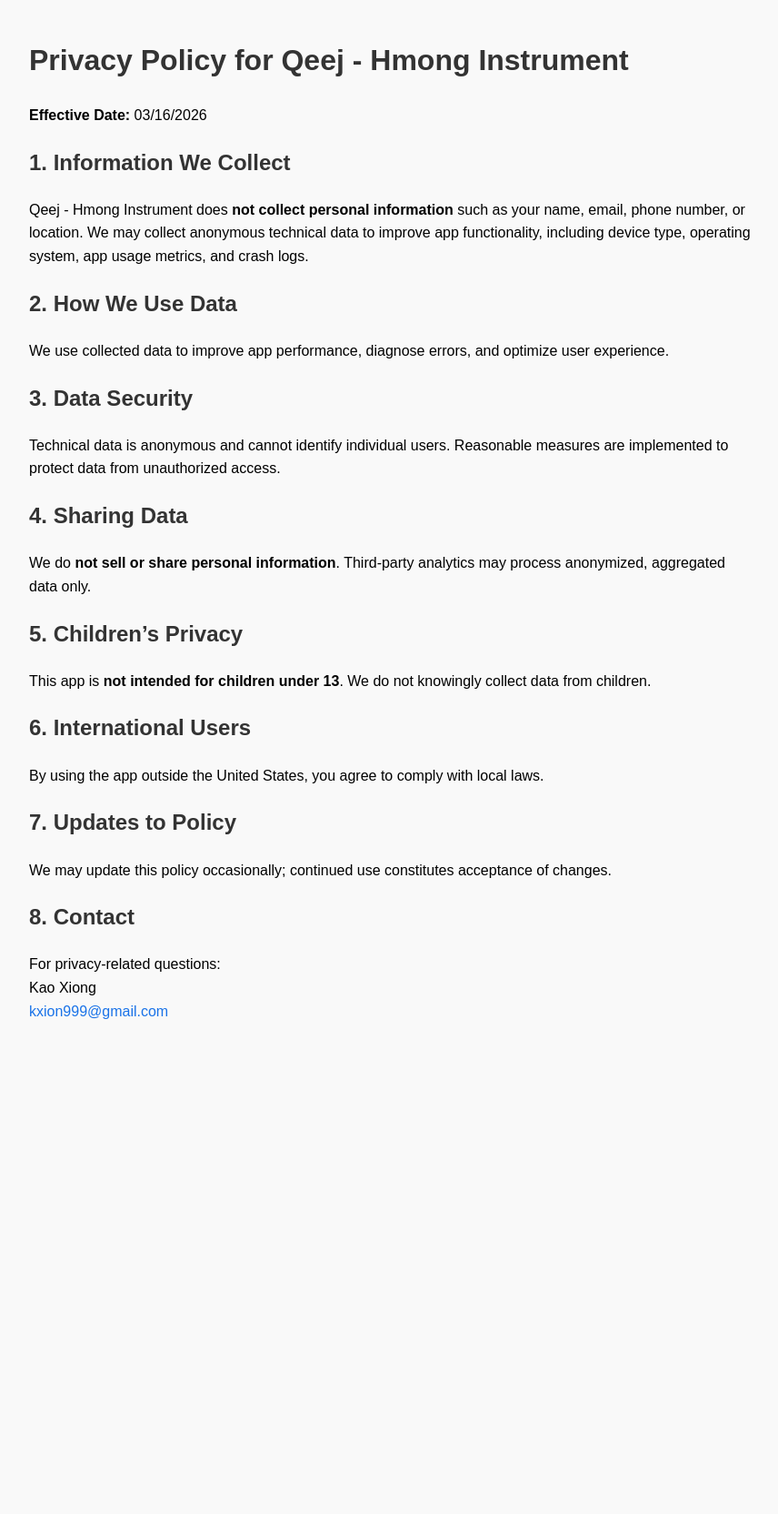
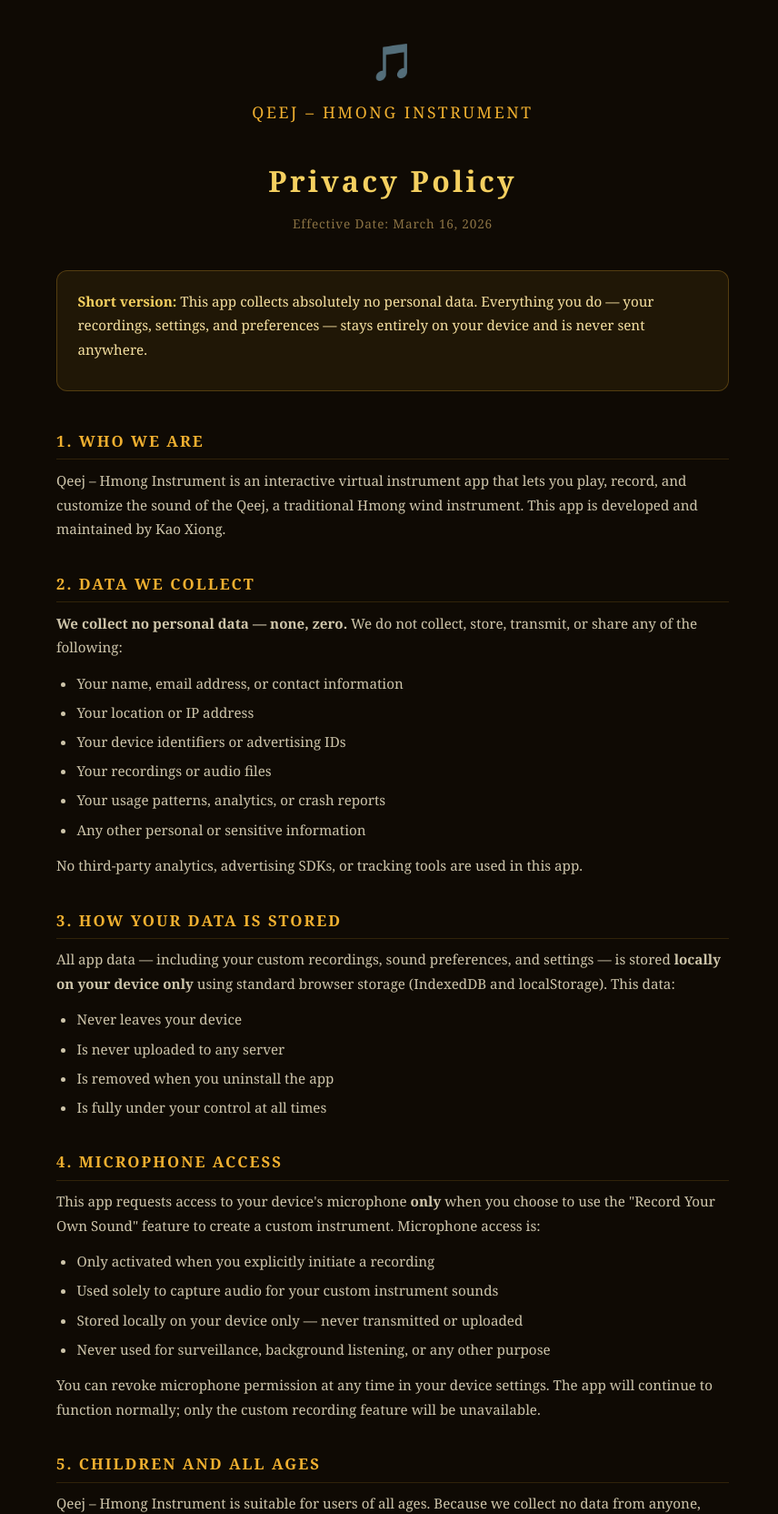
Before and after one commit to khaoticx-max/Qeej---Hmong-Instrument-Legal, a plain HTML site: page privacy-policy.html in a window 1280 px wide. Shown: the top 1664 px of the page at 91% size, without its empty margins (208-1064 px from the left). Before the commit the page ends 1164 px from the top, so only its background shows below. Drawn offline with Linux system fonts and the light colour scheme.

Commit message:
Update privacy-policy.html

```diff
--- a/privacy-policy.html
+++ b/privacy-policy.html
@@ -1,61 +1,266 @@
 <!DOCTYPE html>
 <html lang="en">
 <head>
-  <meta charset="UTF-8">
-  <meta name="viewport" content="width=device-width, initial-scale=1.0">
-  <title>Privacy Policy - Qeej - Hmong Instrument</title>
+  <meta charset="UTF-8" />
+  <meta name="viewport" content="width=device-width, initial-scale=1.0" />
+  <title>Privacy Policy – Qeej: Hmong Instrument</title>
   <style>
-    body { font-family: Arial, sans-serif; line-height: 1.6; padding: 20px; max-width: 800px; margin: auto; background: #f9f9f9; }
-    h1, h2 { color: #333; }
-    a { color: #1a73e8; text-decoration: none; }
-    a:hover { text-decoration: underline; }
-    section { margin-bottom: 20px; }
+    *, *::before, *::after { box-sizing: border-box; margin: 0; padding: 0; }
+
+    body {
+      font-family: Georgia, 'Times New Roman', serif;
+      background: #0f0a04;
+      color: #f0e6c8;
+      padding: 2rem 1rem;
+      line-height: 1.75;
+    }
+
+    .container {
+      max-width: 740px;
+      margin: 0 auto;
+    }
+
+    .brand {
+      text-align: center;
+      margin-bottom: 2rem;
+    }
+
+    .brand-icon {
+      font-size: 2.5rem;
+      display: block;
+      margin-bottom: 0.4rem;
+    }
+
+    .brand-name {
+      font-size: 1.1rem;
+      letter-spacing: 0.15em;
+      color: #f0b030;
+      text-transform: uppercase;
+    }
+
+    h1 {
+      font-size: clamp(1.4rem, 5vw, 2rem);
+      color: #f5d060;
+      text-align: center;
+      letter-spacing: 0.1em;
+      margin-bottom: 0.4rem;
+    }
+
+    .effective-date {
+      text-align: center;
+      font-size: 0.85rem;
+      color: rgba(240, 200, 120, 0.55);
+      margin-bottom: 2.5rem;
+      letter-spacing: 0.06em;
+    }
+
+    .summary-box {
+      background: rgba(240, 176, 48, 0.08);
+      border: 1px solid rgba(240, 176, 48, 0.25);
+      border-radius: 12px;
+      padding: 1.2rem 1.4rem;
+      margin-bottom: 2.5rem;
+    }
+
+    .summary-box p {
+      font-size: 0.95rem;
+      color: #f5e0a0;
+    }
+
+    .summary-box strong {
+      color: #f5d060;
+    }
+
+    h2 {
+      font-size: 1.05rem;
+      color: #f0b030;
+      letter-spacing: 0.12em;
+      text-transform: uppercase;
+      margin-top: 2rem;
+      margin-bottom: 0.6rem;
+      padding-bottom: 0.3rem;
+      border-bottom: 1px solid rgba(240, 176, 48, 0.15);
+    }
+
+    p {
+      font-size: 0.95rem;
+      color: rgba(240, 230, 200, 0.85);
+      margin-bottom: 0.8rem;
+    }
+
+    ul {
+      margin: 0.4rem 0 0.8rem 1.4rem;
+      font-size: 0.95rem;
+      color: rgba(240, 230, 200, 0.85);
+    }
+
+    ul li {
+      margin-bottom: 0.35rem;
+    }
+
+    a {
+      color: #f0b030;
+      text-decoration: underline;
+      text-underline-offset: 3px;
+    }
+
+    .contact-box {
+      margin-top: 2.5rem;
+      background: rgba(0, 0, 0, 0.3);
+      border: 1px solid rgba(240, 176, 48, 0.15);
+      border-radius: 10px;
+      padding: 1.2rem 1.4rem;
+      font-size: 0.92rem;
+      color: rgba(240, 220, 160, 0.75);
+    }
+
+    .contact-box a {
+      color: #f0b030;
+    }
+
+    .footer {
+      text-align: center;
+      margin-top: 3rem;
+      font-size: 0.78rem;
+      color: rgba(240, 200, 100, 0.3);
+      letter-spacing: 0.08em;
+    }
+
+    @media (max-width: 500px) {
+      body { padding: 1.4rem 1rem; }
+      h2   { font-size: 0.95rem; }
+      p, ul { font-size: 0.9rem; }
+    }
   </style>
 </head>
 <body>
-  <h1>Privacy Policy for Qeej - Hmong Instrument</h1>
-  <p><strong>Effective Date:</strong> 03/16/2026</p>
+  <div class="container">
 
-  <section>
-    <h2>1. Information We Collect</h2>
-    <p>Qeej - Hmong Instrument does <strong>not collect personal information</strong> such as your name, email, phone number, or location. We may collect anonymous technical data to improve app functionality, including device type, operating system, app usage metrics, and crash logs.</p>
-  </section>
+    <div class="brand">
+      <span class="brand-icon">🎵</span>
+      <span class="brand-name">Qeej – Hmong Instrument</span>
+    </div>
 
-  <section>
-    <h2>2. How We Use Data</h2>
-    <p>We use collected data to improve app performance, diagnose errors, and optimize user experience.</p>
-  </section>
+    <h1>Privacy Policy</h1>
+    <p class="effective-date">Effective Date: March 16, 2026</p>
 
-  <section>
-    <h2>3. Data Security</h2>
-    <p>Technical data is anonymous and cannot identify individual users. Reasonable measures are implemented to protect data from unauthorized access.</p>
-  </section>
+    <div class="summary-box">
+      <p>
+        <strong>Short version:</strong> This app collects absolutely no personal data.
+        Everything you do — your recordings, settings, and preferences — stays entirely
+        on your device and is never sent anywhere.
+      </p>
+    </div>
 
-  <section>
-    <h2>4. Sharing Data</h2>
-    <p>We do <strong>not sell or share personal information</strong>. Third-party analytics may process anonymized, aggregated data only.</p>
-  </section>
+    <h2>1. Who We Are</h2>
+    <p>
+      Qeej – Hmong Instrument is an interactive virtual instrument app that lets you play,
+      record, and customize the sound of the Qeej, a traditional Hmong wind instrument.
+      This app is developed and maintained by Kao Xiong.
+    </p>
 
-  <section>
-    <h2>5. Children’s Privacy</h2>
-    <p>This app is <strong>not intended for children under 13</strong>. We do not knowingly collect data from children.</p>
-  </section>
+    <h2>2. Data We Collect</h2>
+    <p>
+      <strong>We collect no personal data — none, zero.</strong> We do not collect,
+      store, transmit, or share any of the following:
+    </p>
+    <ul>
+      <li>Your name, email address, or contact information</li>
+      <li>Your location or IP address</li>
+      <li>Your device identifiers or advertising IDs</li>
+      <li>Your recordings or audio files</li>
+      <li>Your usage patterns, analytics, or crash reports</li>
+      <li>Any other personal or sensitive information</li>
+    </ul>
+    <p>
+      No third-party analytics, advertising SDKs, or tracking tools are used in this app.
+    </p>
 
-  <section>
-    <h2>6. International Users</h2>
-    <p>By using the app outside the United States, you agree to comply with local laws.</p>
-  </section>
+    <h2>3. How Your Data Is Stored</h2>
+    <p>
+      All app data — including your custom recordings, sound preferences, and settings —
+      is stored <strong>locally on your device only</strong> using standard browser storage
+      (IndexedDB and localStorage). This data:
+    </p>
+    <ul>
+      <li>Never leaves your device</li>
+      <li>Is never uploaded to any server</li>
+      <li>Is removed when you uninstall the app</li>
+      <li>Is fully under your control at all times</li>
+    </ul>
 
-  <section>
-    <h2>7. Updates to Policy</h2>
-    <p>We may update this policy occasionally; continued use constitutes acceptance of changes.</p>
-  </section>
+    <h2>4. Microphone Access</h2>
+    <p>
+      This app requests access to your device's microphone <strong>only</strong> when you
+      choose to use the "Record Your Own Sound" feature to create a custom instrument.
+      Microphone access is:
+    </p>
+    <ul>
+      <li>Only activated when you explicitly initiate a recording</li>
+      <li>Used solely to capture audio for your custom instrument sounds</li>
+      <li>Stored locally on your device only — never transmitted or uploaded</li>
+      <li>Never used for surveillance, background listening, or any other purpose</li>
+    </ul>
+    <p>
+      You can revoke microphone permission at any time in your device settings.
+      The app will continue to function normally; only the custom recording feature
+      will be unavailable.
+    </p>
 
-  <section>
-    <h2>8. Contact</h2>
-    <p>For privacy-related questions: <br>
-    Kao Xiong <br>
-    <a href="mailto:kxion999@gmail.com">kxion999@gmail.com</a></p>
-  </section>
+    <h2>5. Children and All Ages</h2>
+    <p>
+      Qeej – Hmong Instrument is suitable for users of all ages. Because we collect
+      no data from anyone, there are no special data risks for younger users.
+      No personal information is gathered from any user regardless of age.
+    </p>
+
+    <h2>6. Data Sharing</h2>
+    <p>
+      We do not sell, trade, rent, or share any user data with third parties —
+      because we do not collect any data to begin with.
+    </p>
+
+    <h2>7. Third-Party Services</h2>
+    <p>
+      This app does not integrate any third-party services, advertising networks,
+      analytics platforms, or social media SDKs that would collect data about you.
+    </p>
+
+    <h2>8. Security</h2>
+    <p>
+      Since no data is transmitted from your device, there is no server-side data
+      at risk of a breach. Your recordings and settings are as secure as your own device.
+    </p>
+
+    <h2>9. Changes to This Policy</h2>
+    <p>
+      If we make any changes to this Privacy Policy, we will notify users through
+      an in-app notice or an app update. The updated policy will always be available
+      at this URL. Continued use of the app after notification constitutes acceptance
+      of the revised policy.
+    </p>
+
+    <h2>10. Your Rights</h2>
+    <p>
+      Since all data is stored locally on your device, you are in full control.
+      You can delete your recordings and reset your settings directly within the app,
+      or remove all data by uninstalling the app.
+    </p>
+
+    <h2>11. Contact Us</h2>
+    <div class="contact-box">
+      <p>
+        If you have any questions or concerns about this Privacy Policy, please contact:
+      </p>
+      <p>
+        <strong>Kao Xiong</strong><br />
+        Developer, Qeej – Hmong Instrument<br />
+        <a href="mailto:kxion999@gmail.com">kxion999@gmail.com</a>
+      </p>
+    </div>
+
+    <p class="footer">© 2026 Qeej – Hmong Instrument · All rights reserved</p>
+
+  </div>
 </body>
 </html>
```
